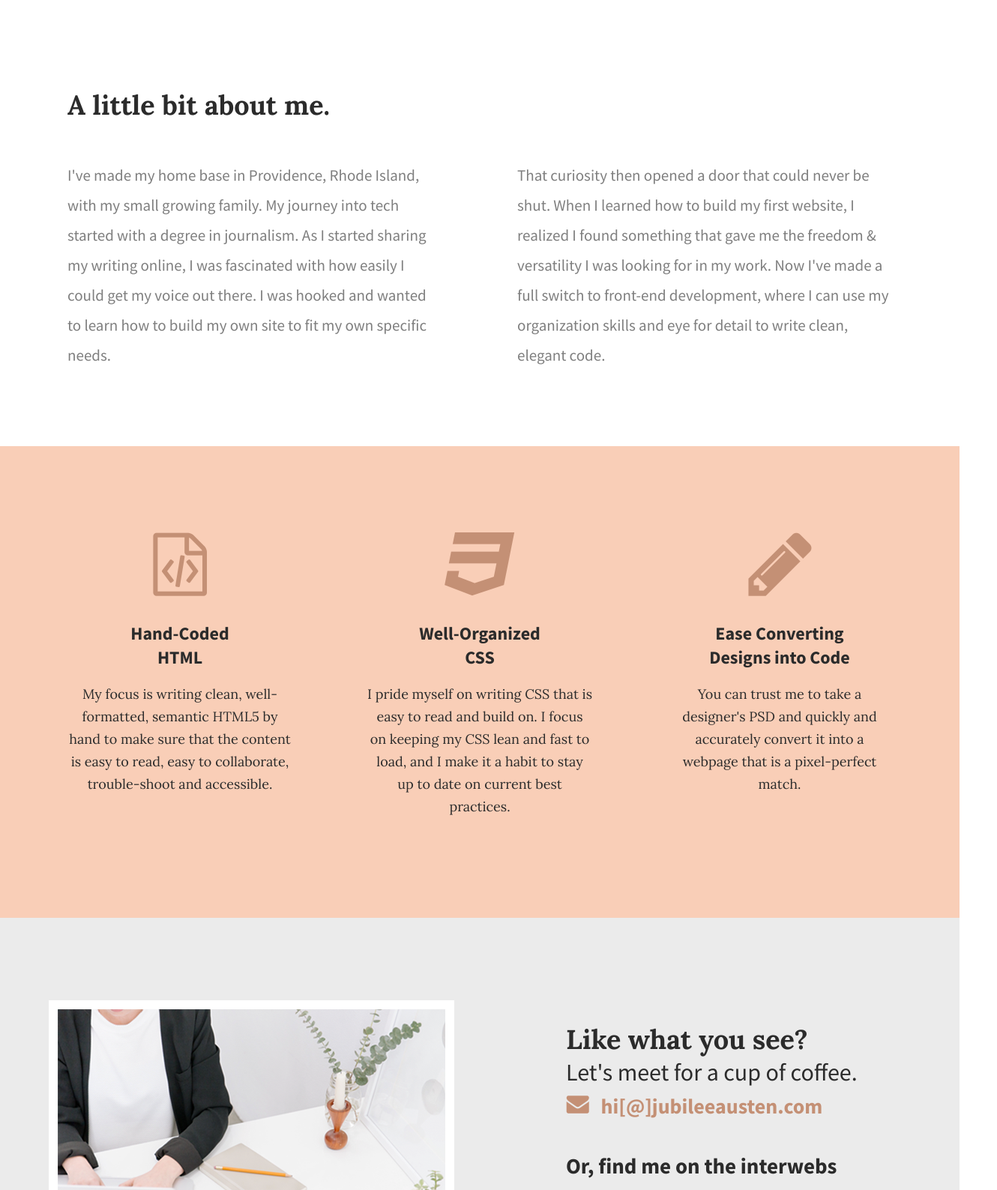
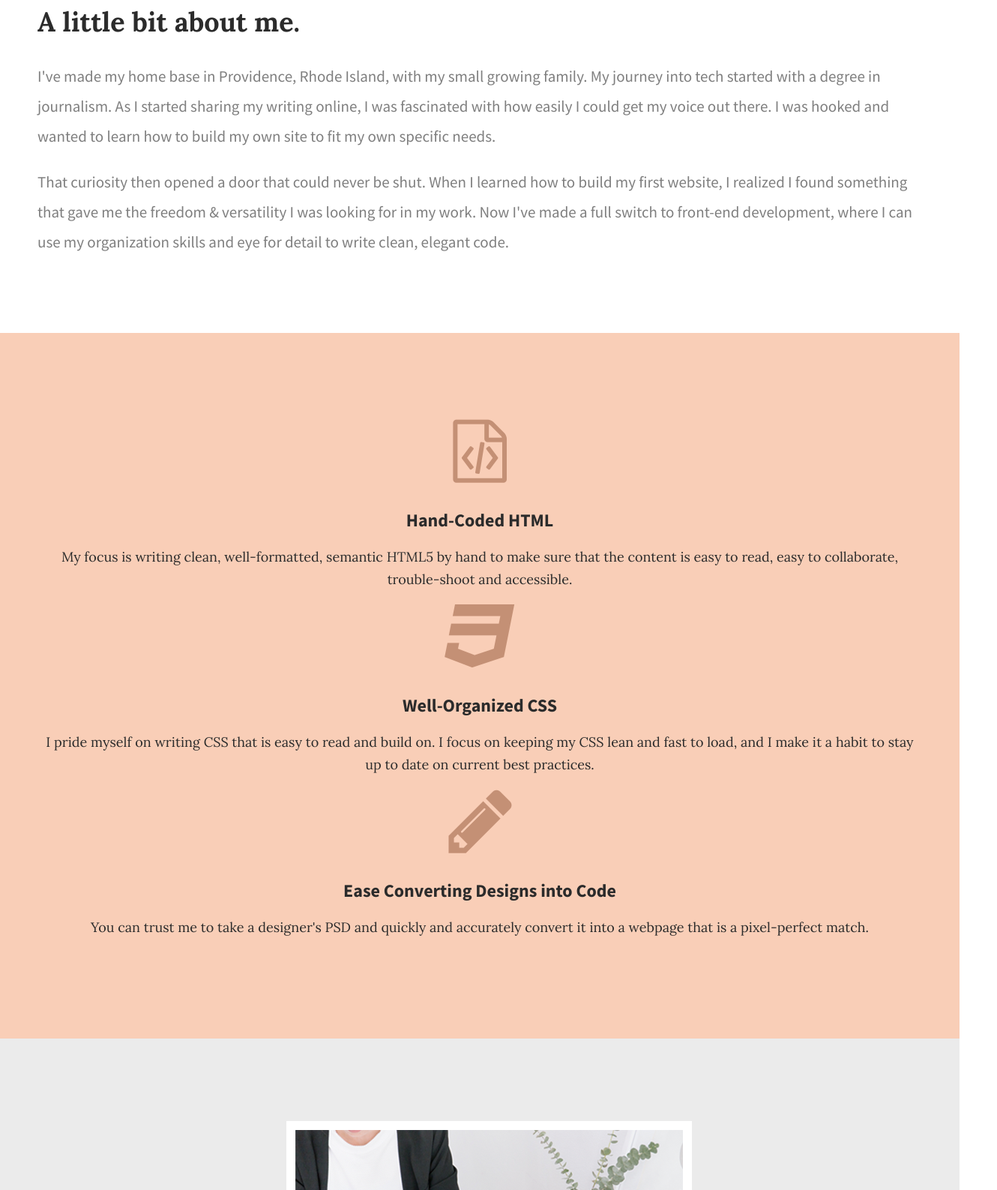
Before and after one commit to LesleyWesley/responsive-one-page-site, a plain HTML site: page index.html in a window 1280 px wide. Shown: the part 793-2380 px from the top of the page at 75% size, 1330 px wide, since content can reach past the window. Drawn offline with Linux system fonts and the light colour scheme.

Commit message:
Added flexbox properties

```diff
--- a/css/main.css
+++ b/css/main.css
@@ -1,49 +1,50 @@
 
 /***** BASE STYLES *****/
+html {
+  font-size: 16px;
+}
 
 body {
   font-family: 'Source Sans Pro', sans-serif;
   color: #2B2B2B;
+  font-size: 1em;
+  display: flex;
+  justify-content: center;
+  align-items: center;
+  flex-flow: row wrap;
+
+
 }
 
 /***** GRID *****/
 
-.full-width {
-    width: 1200px;
-    margin: 0 auto;
-    overflow: auto;
-}
-
-.half-width {
-    width: 600px;
-    float: left;
-}
-
-.third-width {
-    width: 400px;
-    float: left;
-}
 
 
 /***** HEADER SECTION *****/
 
 header {
-    height: 800px;
     background: url(../img/hero.jpg);
     background-size: cover;
     background-position: center;
+    display: flex;
+    justify-content: center;
+    align-items: center;
+    flex-flow: row wrap;
+    width: 100%;
+
 }
 
 header h1 {
     padding: 65px 0 65px 25px;
     font-family: 'Lora', serif;
-    font-size: 30px;
+    font-size: 1.875em;
     color: #BBC085;
+    width: 100%;
 }
 
 nav {
-    float: right;
     padding: 75px 25px;
+    width: 100%;
 }
 
 nav ul li {
@@ -53,16 +54,15 @@ nav ul li {
 nav ul li a {
     text-transform: uppercase;
     text-decoration: none;
-    font-size: 18px;
+    font-size: 1.125em;
     color: #828282;
     padding-left: 80px;
 }
 
 header h2 {
-    width: 970px;
     clear: both;
     font-family: 'Lora', serif;
-    font-size: 70px;
+    font-size: 4.375em;
     line-height: 80px;
     color: #9B9B9B;
 }
@@ -72,6 +72,12 @@ header h2 span {
 }
 
 /***** ABOUT SECTION *****/
+#about {
+  display: flex;
+  justify-content: center;
+  align-items: center;
+  flex-flow: row wrap;
+}
 
 #about .full-width {
     padding: 80px 0;
@@ -79,12 +85,12 @@ header h2 span {
 
 #about h2 {
     font-family: 'Lora', serif;
-    font-size: 36px;
+    font-size: 2.25em;
     padding-left: 50px;
 }
 
 #about p {
-    font-size: 21px;
+    font-size: 1.3125em;
     color: #7F7F7F;
     line-height: 40px;
     padding-left: 50px;
@@ -96,6 +102,10 @@ header h2 span {
 #work {
     background-color: #F9CEB7;
     text-align: center;
+    display: flex;
+    justify-content: center;
+    align-items: center;
+
 }
 
 #work .full-width {
@@ -107,15 +117,14 @@ header h2 span {
 }
 
 #work h3 {
-    font-size: 24px;
+    font-size: 1.5em;
     line-height: 32px;
-    width: 195px;
     margin: 0 auto;
 }
 
 #work p {
     font-family: 'Lora', serif;
-    font-size: 18px;
+    font-size: 1.125em;
     line-height: 30px;
     padding: 0 50px;
 }
@@ -125,6 +134,10 @@ header h2 span {
 
 #contact {
     background-color: #EBEBEB;
+    display: flex;
+    justify-content: center;
+    align-items: center;
+
 }
 
 #contact .full-width {
@@ -146,12 +159,12 @@ header h2 span {
 
 #contact h2 {
     font-family: 'Lora', serif;
-    font-size: 36px;
+    font-size: 2.25em;
     line-height: 44px;
 }
 
 #contact #email-header {
-    font-size: 32px;
+    font-size: 2em;
     font-weight: normal;
     line-height: 44px;
     margin: -30px 0 5px 0;
@@ -159,7 +172,7 @@ header h2 span {
 
 #contact #socialmedia-header {
     font-weight: bold;
-    font-size: 29px;
+    font-size: 1.8125em;
     line-height: 44px;
     margin: 40px 0 0 0;
 }
@@ -168,7 +181,7 @@ header h2 span {
     text-decoration: none;
     color: #C49075;
     font-weight: bold;
-    font-size: 28px;
+    font-size: 1.75em;
 }
 
 #contact ul {
@@ -182,5 +195,5 @@ header h2 span {
 #contact ul i {
     padding-right: 48px;
     color: #C49075;
-    font-size: 35px;
+    font-size: 2.1875em;
 }
--- a/index.html
+++ b/index.html
@@ -8,9 +8,9 @@
       <link href="https://fonts.googleapis.com/css2?family=Lora:wght@400;700&display=swap" rel="stylesheet">
 
       <link rel="stylesheet" href="https://use.fontawesome.com/releases/v5.5.0/css/all.css" integrity="sha384-B4dIYHKNBt8Bc12p+WXckhzcICo0wtJAoU8YZTY5qE0Id1GSseTk6S+L3BlXeVIU" crossorigin="anonymous">
+      <meta name="viewport" content="width=device-width, initial-scale=1">
    </head>
    <body>
-     <div class="container">
       <header>
           <div class="full-width">
               <div class="half-width">
@@ -101,7 +101,6 @@
 
 
       </main>
-    <div>
 <!------End of container div ----->
    </body>
 </html>
```
